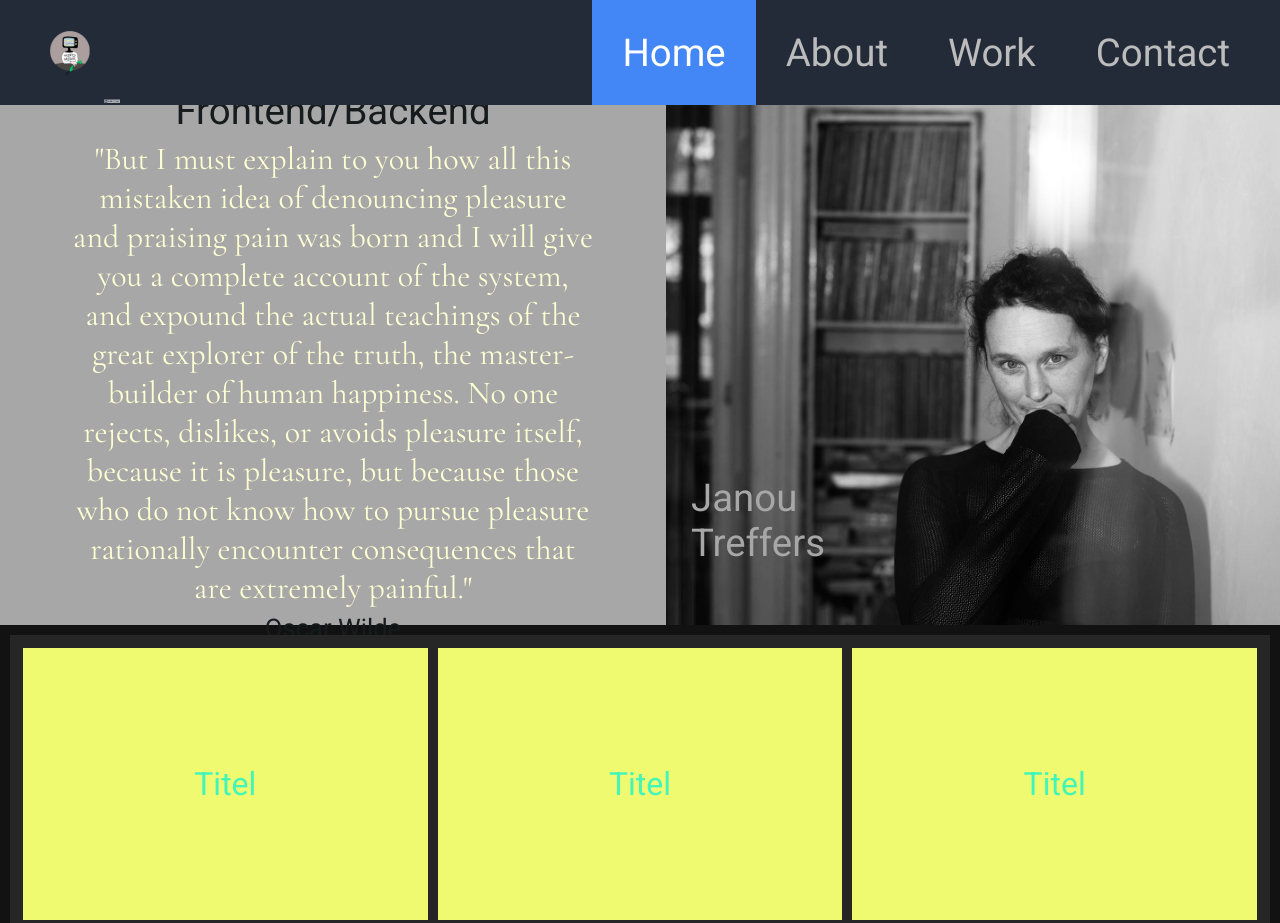
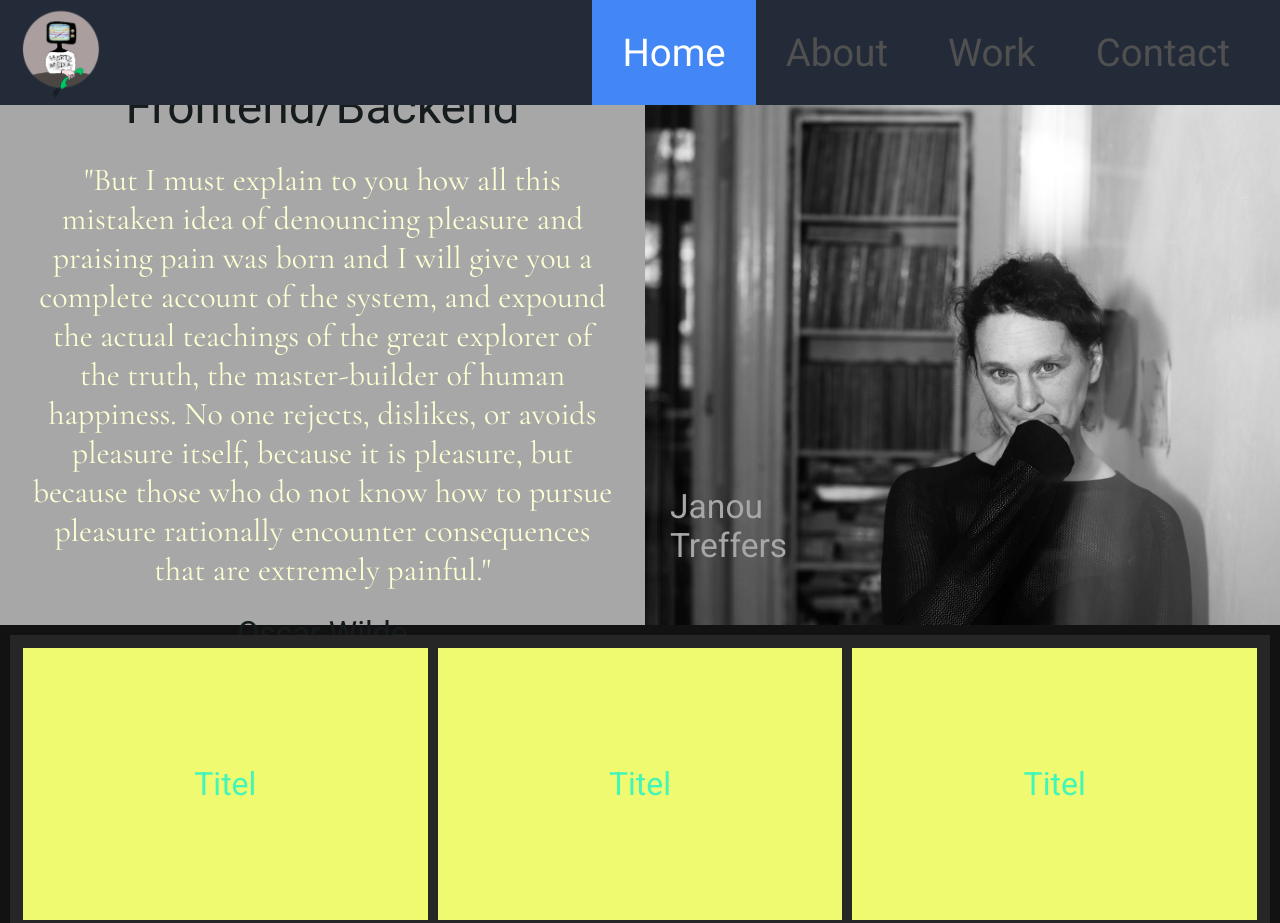
Before and after one commit to Schoorsteenveger/portfolio, a plain HTML site: page index.html in a window 1280 px wide. Shown: the top 923 px of the page. Drawn offline with nearby package versions, Linux system fonts and the light colour scheme.

Commit message:
Add tweaks

```diff
--- a/SCSS/_basis.scss
+++ b/SCSS/_basis.scss
@@ -15,7 +15,6 @@ html {
 body {
     font-family: $body-font;
     background: $background-color;
-    min-height: 100vh;
 }
 
 h1, h2, h3, h4, h5, h6,li,a {
@@ -26,6 +25,7 @@ h1, h2, h3, h4, h5, h6,li,a {
 p {
     font-family: $body-font;
     color: $font-color;
+    font-size: $font-size;
 }
 
 /* about */
@@ -43,10 +43,7 @@ p {
     margin: 0;
     text-align: center;
     align-items: center;
-    font-size: 1.6rem;
-    p {
-        padding: 6px 23px;
-    }
+    font-size: 1.4em;
 }
 
 .tile-bg {
@@ -70,10 +67,14 @@ p {
         background-color: $background-color-mid;
         align-items: center;
         color: #161b1d;
+        padding: 80px 10px;
     }
     & { justify-content: center;
         color: #18181a;
         font-family: $font-header;
+    }
+    p {
+        padding: 25px 20px;
     }
 }
 
@@ -90,7 +91,8 @@ p {
     width: 100%;
     height: 40vh;
     font-size: 1,5rem;
-    color: #18181a;
+    font-weight:700;
+    color: $color-heading;
     padding:25px 25px 20px;
 }
 
@@ -119,6 +121,8 @@ p {
     flex-direction: column;
     height: 10vh;
 }
+
+/* Portfolio*/
 
 .container-portfolio {
     display: flex;
--- a/SCSS/_colors.scss
+++ b/SCSS/_colors.scss
@@ -2,10 +2,11 @@ $primary-color: #4287f5;
 $secondary-color: #42f5b9;
 $background-color-mid: #a7a7a7;
 $background-color:#121212;
-$font-color:#bdbcbc;
+$font-color:#505050;
 $button-color:#689ff7;
 $button-hover-color:#28936f;
 $test-background-clr:#93286c;
 $background-img:#0c1711;
 $section-donkergroen:#1a624a;
 $overlay-img:#07181266;
+$color-heading:  #a7a7a7;
--- a/SCSS/_mediaqueries.scss
+++ b/SCSS/_mediaqueries.scss
@@ -15,6 +15,9 @@
     .tile {
         height:700px;
         width:700px;
+    }
+    .about-text {
+        font-size: 2em;
     }
 
 }
@@ -47,7 +50,7 @@
 
 /* Desktop media queries */
 
-@media screen and (min-width:993px) {
+@media screen and (min-width:1024px) {
     .hamburger,
     .toggle-menu {
         display: none;
@@ -83,11 +86,16 @@
         padding:25px 25px 60px;
     }
     .about-text {
-        padding:50px;
         p {
-            font-size: 2rem;
+            font-size: 1em;
             color: rgb(253, 255, 211);
         }
     }
 
 }
+
+@media screen and (min-width:768px) and (max-width:1024px){
+    .about-text {
+        font-size: 1.8em;
+    }
+}
--- a/SCSS/_navigation.scss
+++ b/SCSS/_navigation.scss
@@ -6,9 +6,9 @@
 
 .header {
     display: flex;
-    justify-content: center;
+    justify-content: space-between;
     align-items: center;
-    flex-direction: column;
+    flex-direction: row;
     position: relative;
     width: 100%;
     text-decoration: none;
@@ -16,15 +16,20 @@
     background: #232b39;
     padding: 0 20px;
     font-family:$font-header;
-    font-size: 0.5rem;
+    font-size: 1.2em;
 }
 
 .logo a {
     display: block;
 }
+
+.logo img {
+    width: 80px;
+    height:fit-content;
+}
+
 .logo a img {
     display: block;
-    width: 100%;
 }
  .navigation {
      display: flex;
@@ -125,6 +130,6 @@
 .menu li a,
 .menu li a:hover {
     padding: 30px;
-    font-size: 2.4rem;
+    font-size: 2em;
     color: $font-color;
 }
--- a/index.html
+++ b/index.html
@@ -21,7 +21,7 @@
 
             <div class="logo">
                 <a href="#">
-                    <img src="/IMG/logo-hertz-100.png" alt="logo-hertz">
+                    <img src="/IMG/logo-hertz-hr.png" alt="logo-hertz">
                 </a>
             </div>
             <div class="navigation">
@@ -92,7 +92,6 @@
             <div class="contact-info">
                 <h2>Tekst</h2>
                 <p>Belletje? Of koffie?</p>
-                <a href=""></a>
             </div>
             <div class="container-contact">
                 <a href="mailto:someone@yoursite.com">
```
Also changed, not shown: CSS/main.css, IMG/Tenant kopie.png (added), IMG/logo-hertz-100.png (deleted), IMG/logo-hertz-hr.png (added), IMG/logo_hertz.png (deleted), IMG/logo_hertz_80.png (deleted), IMG/thuis_manager_blue.png (added), 2 other files.
